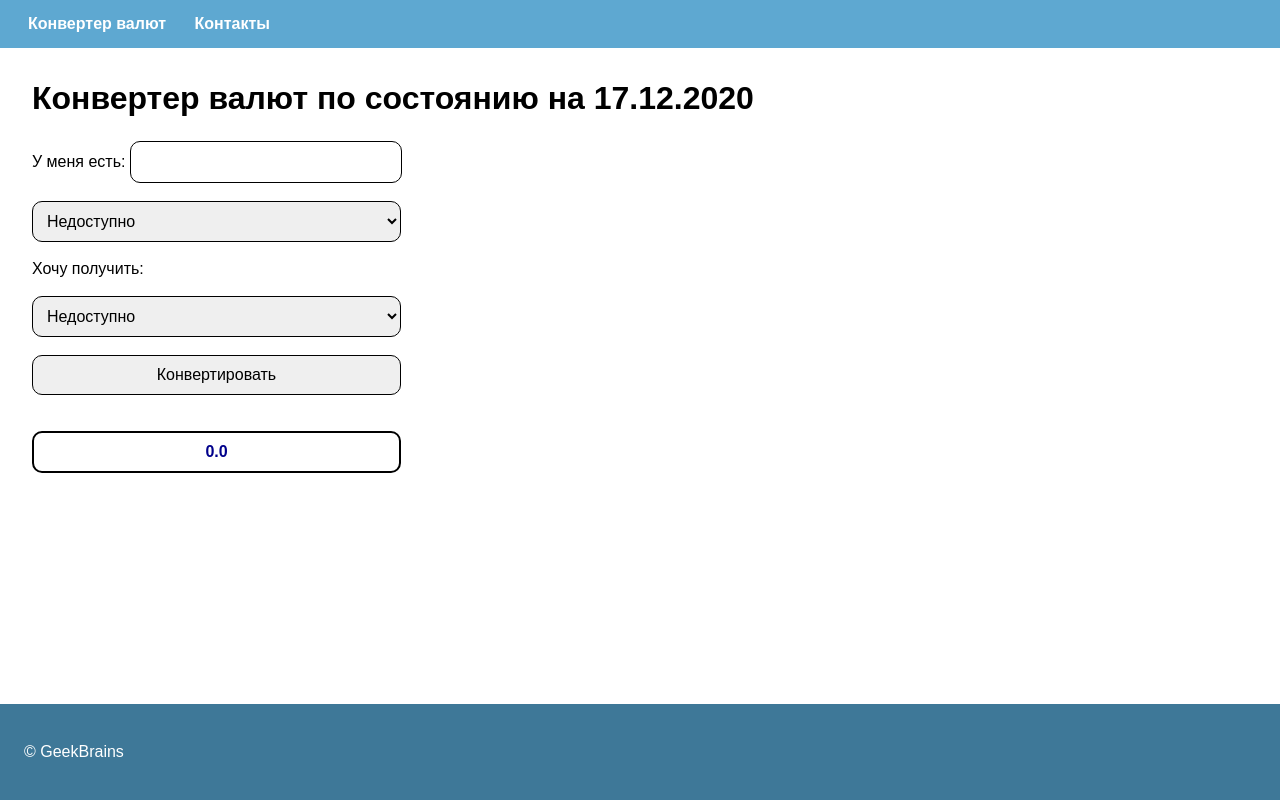
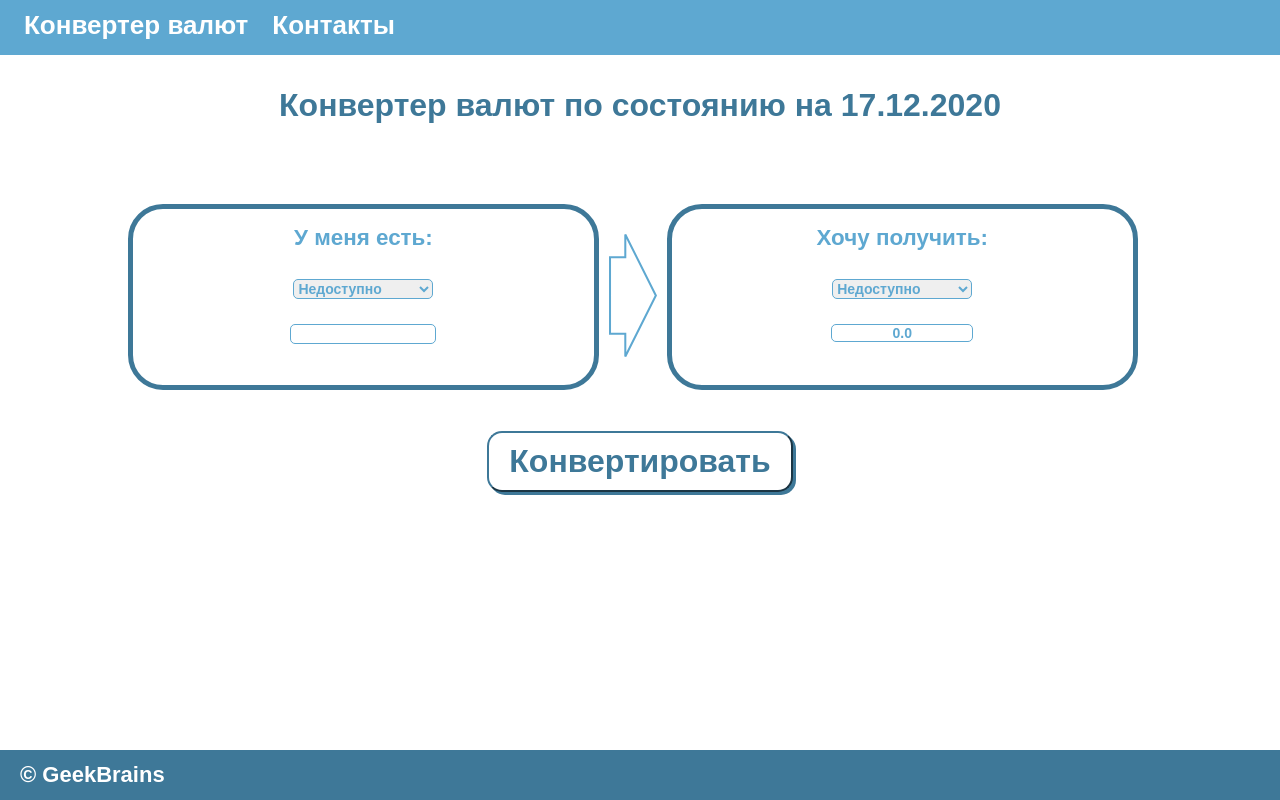
Before and after one commit to gb-converter/web-site, a Django app: page / in a window 1280 px wide. Run offline with Django 3.2, Linux system fonts and the light colour scheme.

Commit message:
add_new_style

```diff
--- a/website/converter_frontend/static/converter_frontend/css/index.css
+++ b/website/converter_frontend/static/converter_frontend/css/index.css
@@ -4,6 +4,7 @@ body {
     padding: 0;
     height: 100%;
     font-family: sans-serif;
+    font-weight: bold;
 }
 
 .page {
@@ -13,23 +14,39 @@ body {
     box-sizing: border-box;
 }
 
-.page__header {
-    height: 48px;
+.page-header {
+    height: 55px;
     margin: 0 0 32px;
-    padding: 0 24px;
     background-color: #5EA8D1
 }
 
-.page__navigation {
+.page-navigation {
     position: relative;
     width: 100%;
     height: 100%;
 }
 
 .navigation-list {
-    margin: 0;
+    margin: 0 24px;
     padding: 0;
     height: 100%;
+}
+
+.navigation-list li {
+    margin: 10px 24px 0 0;
+    font-size: 26px;
+    list-style-type: none;
+    float: left;
+}
+
+.navigation-list a {
+    color: white;
+    text-decoration: none;
+    padding-bottom: 2px;
+}
+
+.navigation-list a:hover {
+    border-bottom: 4px solid #ffffff;
 }
 
 .navigation-list__item {
@@ -59,61 +76,115 @@ body {
     bottom: 0;
 }
 
-.page__title {
-    margin: 0 0 24px;
+.page-content {
+    text-align: center;
 }
 
-.page__content {
-    padding: 0 32px;
-    margin: 0 0 128px;
+h1 {
+    text-align: center;
+    color: #3E7898;
+    margin-bottom: 80px;
 }
 
-.page__footer {
+.main-block {
+    width: 90%;
+    margin-left: 10%;
+}
+
+.arrow {
+    margin: 30px 10px;
+    width: 3em;
+}
+
+.arrow img {
+    width: 100%;
+}
+
+.main-block > div {
+    float: left;
+}
+
+.from-and-to-block {
+    padding-top: 16px;
+    display: inline-block;
+    border: 5px #3E7898 solid;
+    border-radius: 35px;
+    width: 40%;
+    height: 10em;
+}
+
+.from-and-to-block label,
+.from-and-to-block select,
+.from-and-to-block div,
+.from-and-to-block input {
+    margin: 10px auto 15px;
+    width: 10em;
+    color: #5EA8D1;
+    font-weight: bold;
+    font-size: 14px;
+}
+
+
+.from-and-to-block select,
+.from-and-to-block input,
+.from-and-to-block .result {
+    border: 1px solid #5EA8D1;
+    border-radius: 5px;
+}
+
+.from-and-to-block label {
+    font-size: 1.4em;
+}
+
+
+
+.submit-button {
+    margin-top: 40px;
+    box-shadow: 3px 3px #3E7898;
+    color: #3E7898;
+    background-color: white;
+    padding: 10px 20px;
+    border-color: #3E7898;
+    border-radius: 15px;
+    font-size: 2em;
+    font-weight: bold;
+}
+
+.submit-button:focus {
+    outline: none;
+}
+
+.submit-button:active {
+    outline: none;
+    color: #96d3f5 background-color: #3E7898;
+    box-shadow: none;
+}
+
+.submit-button:hover {
+    background-color: #96d3f5;
+}
+
+.main-block::after {
+    content: "";
+    display: block;
+    clear: both;
+}
+
+
+/* footer */
+.page-footer {
     position: absolute;
     width: 100%;
-    height: 96px;
+    height: 50px;
     bottom: 0;
-    padding: 32px 24px;
     background-color: #3E7898;
-    box-sizing: border-box;
 }
 
-.page__copyright {
+.page-copyright {
     position: absolute;
+    font-size: 22px;
+    margin-left: 20px;
     top: 50%;
     transform: translate(0, -50%);
     color: #fff;
-    user-select: none;
 }
-
-.rounded-input {
-  padding:5px;
-  border-radius:10px;
-  border: 1px double black;
-  width: 260px;
-  height: 30px;
-  font-size: 1.0em;
-}
-
-.rounded-input:hover {
-  box-shadow:0 0 4px rgba(0,0,0,0.5);
- }
-
-.rounded-form {
-    border: 1px double black;
-    padding:10px;
-    border-radius:10px;
-    width: 369px;
-    font-size: 1.0em;
- }
-
- .rounded-form-result {
-    border: 2px double black;
-    padding:10px;
-    border-radius:10px;
-    width: 345px;
-    font-size: 1.0em;
-    color:DarkBlue;
-    text-align: center;
-    font-weight: 700
- }
--- a/website/converter_frontend/templates/converter_frontend/base.html
+++ b/website/converter_frontend/templates/converter_frontend/base.html
@@ -7,30 +7,30 @@
 </head>
 <body>
     <div class="page">
-        <header class="page__header">
-            <nav class="page__navigation">
+        <header class="page-header">
+            <nav class="page-navigation">
                 <ul class="navigation-list">
-                    <li class="navigation-list__item">
-                        <span class="navigation-list__item-text">
-                            Конвертер валют
+                    <li>
+                        <span>
+                            <a href="/">
+                                Конвертер валют
+                            </a>
                         </span>
-                        <a href="{% url 'converter_frontend:converter' %}" class="navigation-list__item-link">
-                        </a>
                     </li>
-                    <li class="navigation-list__item">
-                        <span class="navigation-list__item-text">
-                            Контакты
+                    <li>
+                        <span>
+                            <a href="/contacts/">
+                                Контакты
+                            </a>
                         </span>
-                        <a href="{% url 'converter_frontend:contacts' %}" class="navigation-list__item-link">
-                        </a>
                     </li>
                 </ul>
             </nav>
         </header>
         {% block page_content %}
         {% endblock %}
-        <footer class="page__footer">
-            <span class="page__copyright">
+        <footer class="page-footer">
+            <span class="page-copyright">
                 © GeekBrains
             </span>
         </footer>
--- a/website/converter_frontend/templates/converter_frontend/converter.html
+++ b/website/converter_frontend/templates/converter_frontend/converter.html
@@ -5,13 +5,15 @@
 {% endblock %}
 
 {% block page_content %}
-    <div class="page__content">
-        <h1 class="page__title">
-            Конвертер валют по состоянию на {{ currencies_rate_date }}
-        </h1>
+        <div class="page-content">
+            <h1>Конвертер валют по состоянию на {{ currencies_rate_date }}</h1>
         <form action="{% url 'converter_frontend:converter' %}" target="_self" method="post">{% csrf_token %}
-            <label for="from_currency">У меня есть: </label><input type="number" min="0,0001" step="0.01" id="amount_of_currency_from" name="amount_of_currency_from" class="rounded-input" required />
-            <br><br>
+
+            <div class="main-block">
+                    <div class="from-and-to-block">
+                        <label for="from_currency">У меня есть:</label>
+                        <br />
+                        <br />
                         <select name="from_currency" id="from_currency" class="rounded-form" required>
                             {% for key, value in currency_info.items %}
                                 {% if value.Валюта != None %}
@@ -23,9 +25,17 @@
                                 {% endif %}
                             {% endfor %}
                         </select>
-            <br><br>
+            <br>
+            <input type="number" min="0,0001" step="0.01" id="amount_of_currency_from" name="amount_of_currency_from" class="rounded-input" required />
+            </div>
+            <div class="arrow">
+                        <img src="img/arrow.svg" alt="">
+            </div>
+            <div class="from-and-to-block">
                         <label for="to_currency">Хочу получить:</label>
-            <br><br>
+                        <br />
+                        <br />
+
                 <select name="to_currency" id="to_currency" class="rounded-form" required>
                     {% for key, value in currency_info.items %}
                         {% if value.Валюта != None %}
@@ -37,18 +47,11 @@
                         {% endif %}
                     {% endfor %}
                 </select>
-          <br><br>
-          <input type="submit" class="rounded-form" value="Конвертировать">
-        </form>
-        <br><br>
-        <div class="rounded-form-result">
-            {{ converter }}
-        </div>
-        <div class="page__preview">
-            <img src="" alt="" class="branding__background">
-            <span class="branding__snippet">
-            {{ description }}
-            </span>
+            <br>
+            <div class="result">{{ converter }}</div>
             </div>
         </div>
+        <input type="submit" value="Конвертировать" class="submit-button">
+            </form>
+        </div>
 {% endblock %}
--- a/website/converter_frontend/views.py
+++ b/website/converter_frontend/views.py
@@ -72,8 +72,8 @@ def converter(request):
     currencies_data = parse_json()
     currencies_date = parse_json().pop("Date")
 
-    f_currency =  0;
-    t_currency = 0;
+    f_currency =  0
+    t_currency = 0
 
     from_currency = request.POST.get('from_currency', False)
     amount_of_currency_from = abs(float(request.POST.get('amount_of_currency_from', False)))
```
Also changed, not shown: website/converter_frontend/static/converter_frontend/img/arrow.svg (added). Lines whose indentation alone changed are shown as unchanged.
